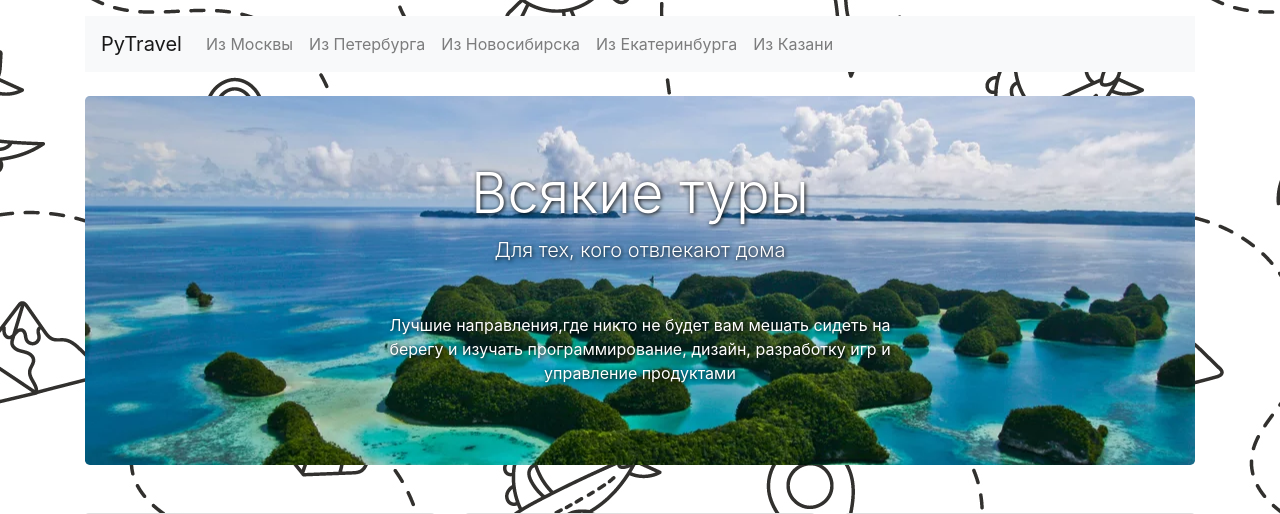
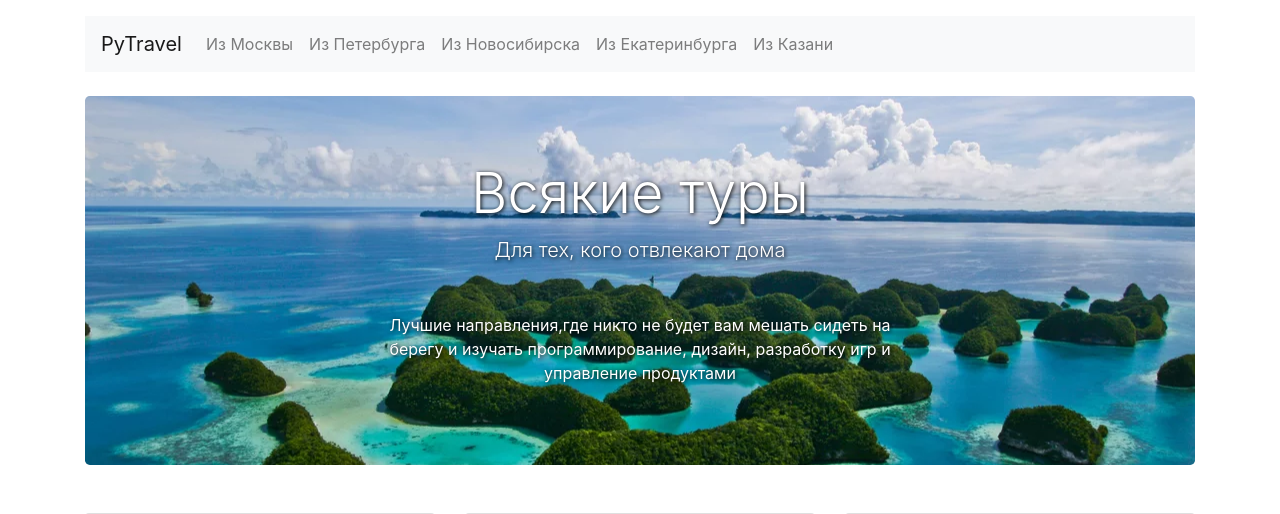
Before and after one commit to satan1437/flask_tour, a Flask app: page / in a window 1280 px wide. Shown: the top 514 px of the page. Run offline with Flask 2, Linux system fonts and the light colour scheme; some libraries are stand-ins or nearby versions.

Commit message:
deleted bg from home page

```diff
--- a/static/css/body_style.css
+++ /dev/null
@@ -1,5 +0,0 @@
-body {
-    background-image: url("../img/bg_page.jpg");
-    background-repeat: repeat;
-    background-attachment: fixed;
-}
--- a/templates/index.html
+++ b/templates/index.html
@@ -5,7 +5,6 @@
     <title>{{ title }}</title>
     <link rel="shortcut icon" href="{{ url_for('static', filename='favicon.ico') }}">
     <link rel="stylesheet" href="{{ url_for('static', filename='css/bootstrap.min.css') }}">
-    <link rel="stylesheet" href="{{ url_for('static', filename='css/body_style.css') }}">
 </head>
 <body>
 <header class="container mt-3">
```
Also changed, not shown: static/img/bg_page.jpg (deleted).
